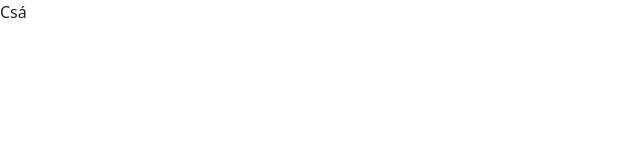
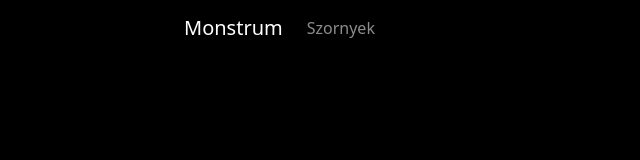
Before and after one commit to mate44456/VM-kft, a plain HTML site: page index.html in a window 1280 px wide. Shown: the whole page, without its empty margins (0-640 px from the left). Drawn offline with nearby package versions, Linux system fonts and the light colour scheme.

Commit message:
navbar hozzadava

```diff
--- a/index.html
+++ b/index.html
@@ -5,12 +5,31 @@
     <meta name="viewport" content="width=device-width, initial-scale=1.0">
     <link href="https://cdn.jsdelivr.net/npm/bootstrap@5.3.5/dist/css/bootstrap.min.css" rel="stylesheet" integrity="sha384-SgOJa3DmI69IUzQ2PVdRZhwQ+dy64/BUtbMJw1MZ8t5HZApcHrRKUc4W0kG879m7" crossorigin="anonymous">
     <script src="https://cdn.jsdelivr.net/npm/bootstrap@5.3.5/dist/js/bootstrap.bundle.min.js" integrity="sha384-k6d4wzSIapyDyv1kpU366/PK5hCdSbCRGRCMv+eplOQJWyd1fbcAu9OCUj5zNLiq" crossorigin="anonymous"></script>
+    <link href="style.css" rel="stylesheet">
     <link rel="icon" href="favicon.jpg">
     <title>Monstrum</title>
 </head>
 <body>
 
-    Csá
+    <div class="container-fluid col-lg-9">
+
+        <nav class="navbar navbar-expand-lg bg-body-dark navbar-dark">
+            <div class="container-fluid">
+              <a class="navbar-brand" href="index.html">Monstrum</a>
+              <button class="navbar-toggler" type="button" data-bs-toggle="collapse" data-bs-target="#navbarNav" aria-controls="navbarNav" aria-expanded="false" aria-label="Toggle navigation">
+                <span class="navbar-toggler-icon"></span>
+              </button>
+              <div class="collapse navbar-collapse" id="navbarNav">
+                <ul class="navbar-nav">
+                  <li class="nav-item">
+                    <a class="nav-link" href="szornyek.html">Szornyek</a>
+                  </li>
+                </ul>
+              </div>
+            </div>
+          </nav>
+
+    </div>
 
 </body>
 </html>
--- /dev/null
+++ b/style.css
@@ -0,0 +1,3 @@
+body{
+    background-color: black;
+}
```
